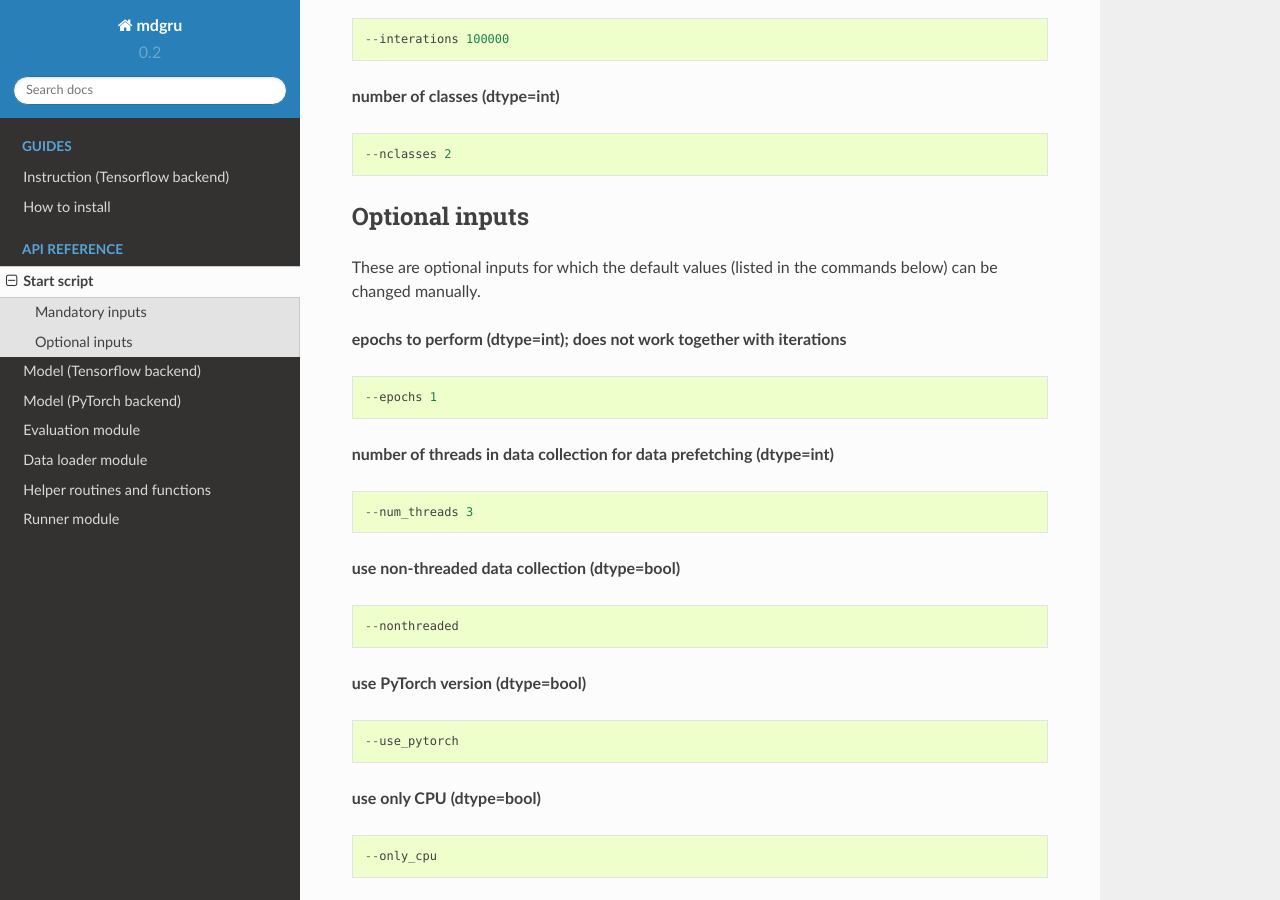
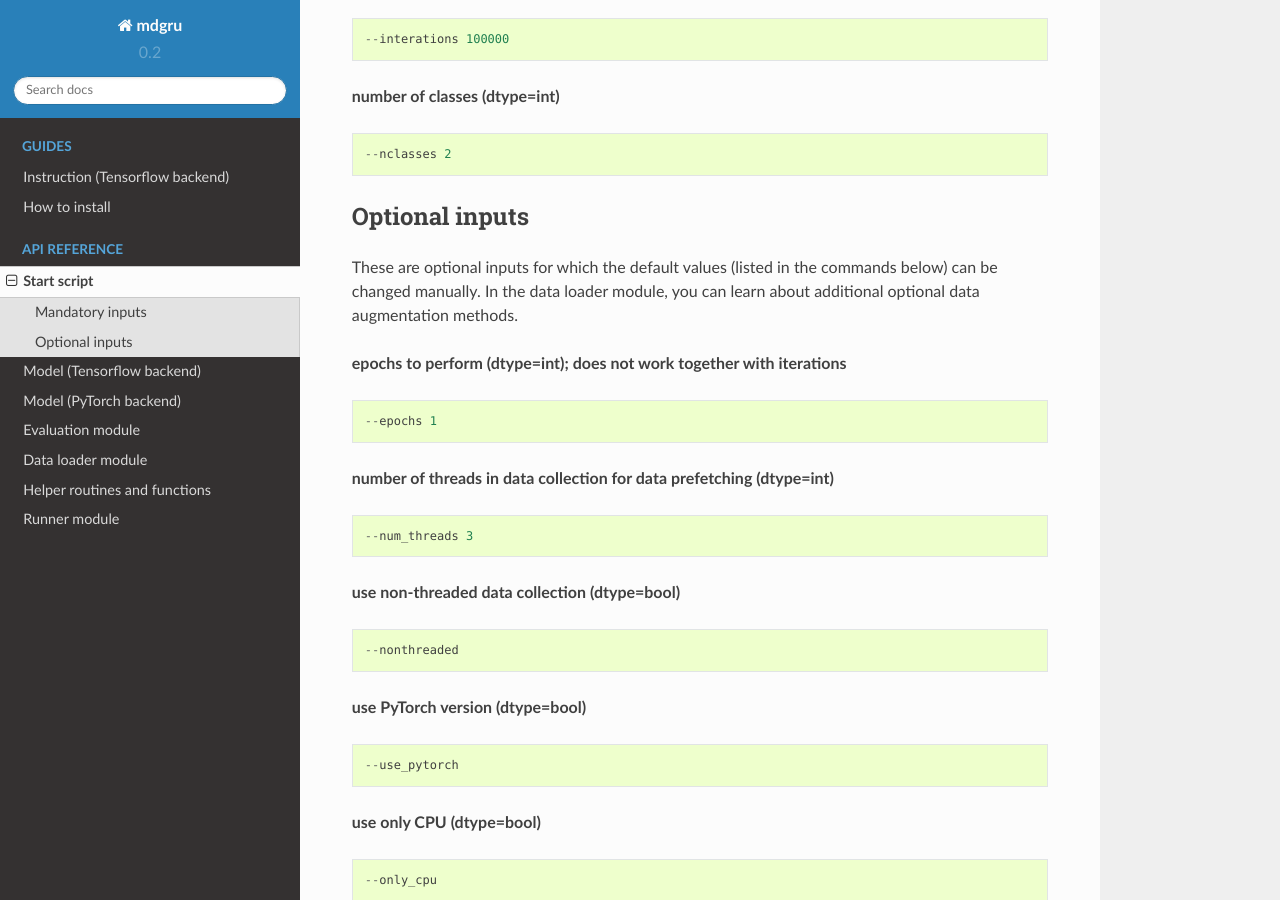
Before and after one commit to zubata88/mdgru, a Sphinx documentation site: the page built from docs/RUN_mdgru.rst, in a window 1280 px wide and 900 px high, scrolled down 1518 px. Built offline with Sphinx 7.4.7 and the Read the Docs theme 2.0.0, drawn with Linux system fonts in a browser that asks for light colours.

Commit message:
Update RUN_mdgru.rst

```diff
--- a/docs/RUN_mdgru.rst
+++ b/docs/RUN_mdgru.rst
@@ -73,7 +73,7 @@ These are mandatory inputs for which no default values are set.
 Optional inputs
 ---------------
 
-These are optional inputs for which the default values (listed in the commands below) can be changed manually.
+These are optional inputs for which the default values (listed in the commands below) can be changed manually. In the data loader module, you can learn about additional optional data augmentation methods.
 
 **epochs to perform (dtype=int); does not work together with iterations**
 ::
```
